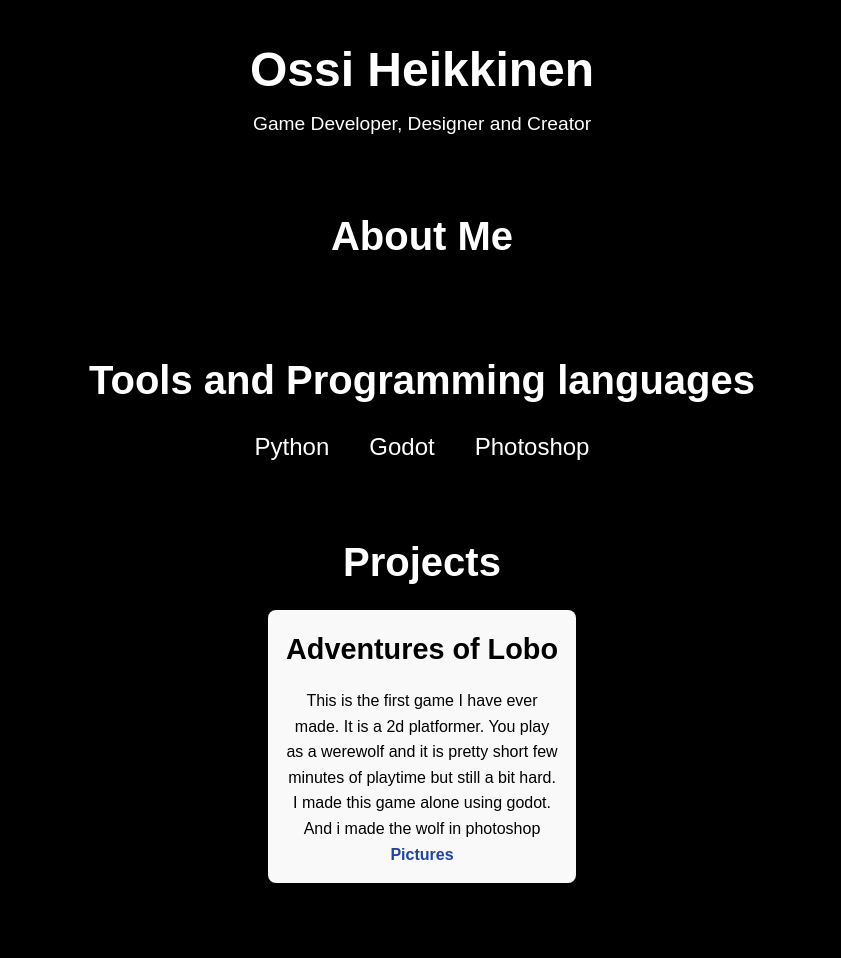
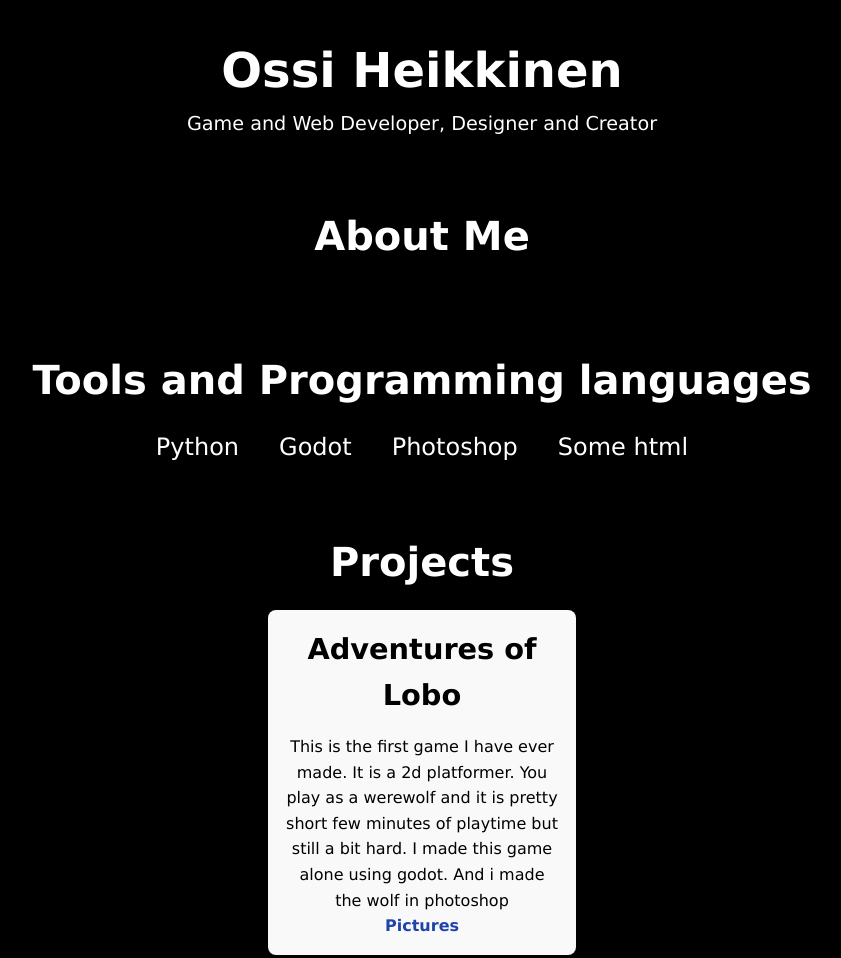
Before and after one commit to bazzdragon/bazzdragon.github.io, a plain HTML site: page index.html in a window 1280 px wide. Shown: the top 958 px of the page, without its empty margins (218-1059 px from the left). Drawn offline with Linux system fonts and the light colour scheme.

Commit message:
fontin muutos ja muuta

```diff
--- a/index.html
+++ b/index.html
@@ -12,7 +12,7 @@
     <header>
         <div class="container">
             <h1>Ossi Heikkinen</h1>
-            <p>Game Developer, Designer and Creator</p>
+            <p>Game and Web Developer, Designer and Creator</p>
 
         </div>
     </header>
@@ -33,6 +33,7 @@
                 <li>Python</li>
                 <li>Godot</li>
                 <li>Photoshop</li>
+                <li>Some html</li>
             </ul>
         </div>
     </section>
--- a/styles.css
+++ b/styles.css
@@ -6,7 +6,7 @@
 }
 
 body {
-    font-family: Arial, sans-serif;
+    font-family: Verdana, sans-serif;
     line-height: 1.6;
     background-color: #000000;
     color: #333;
```
